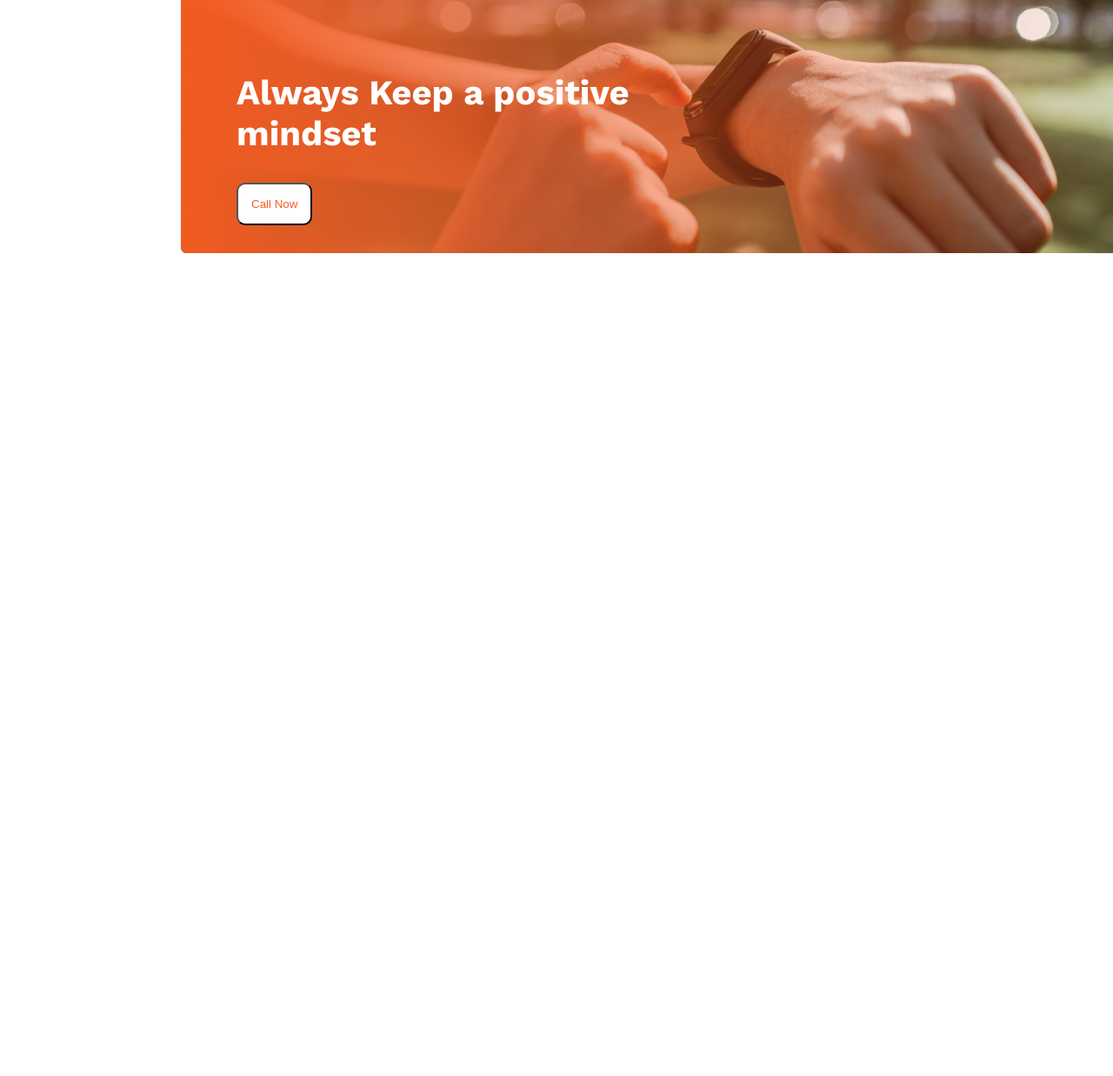
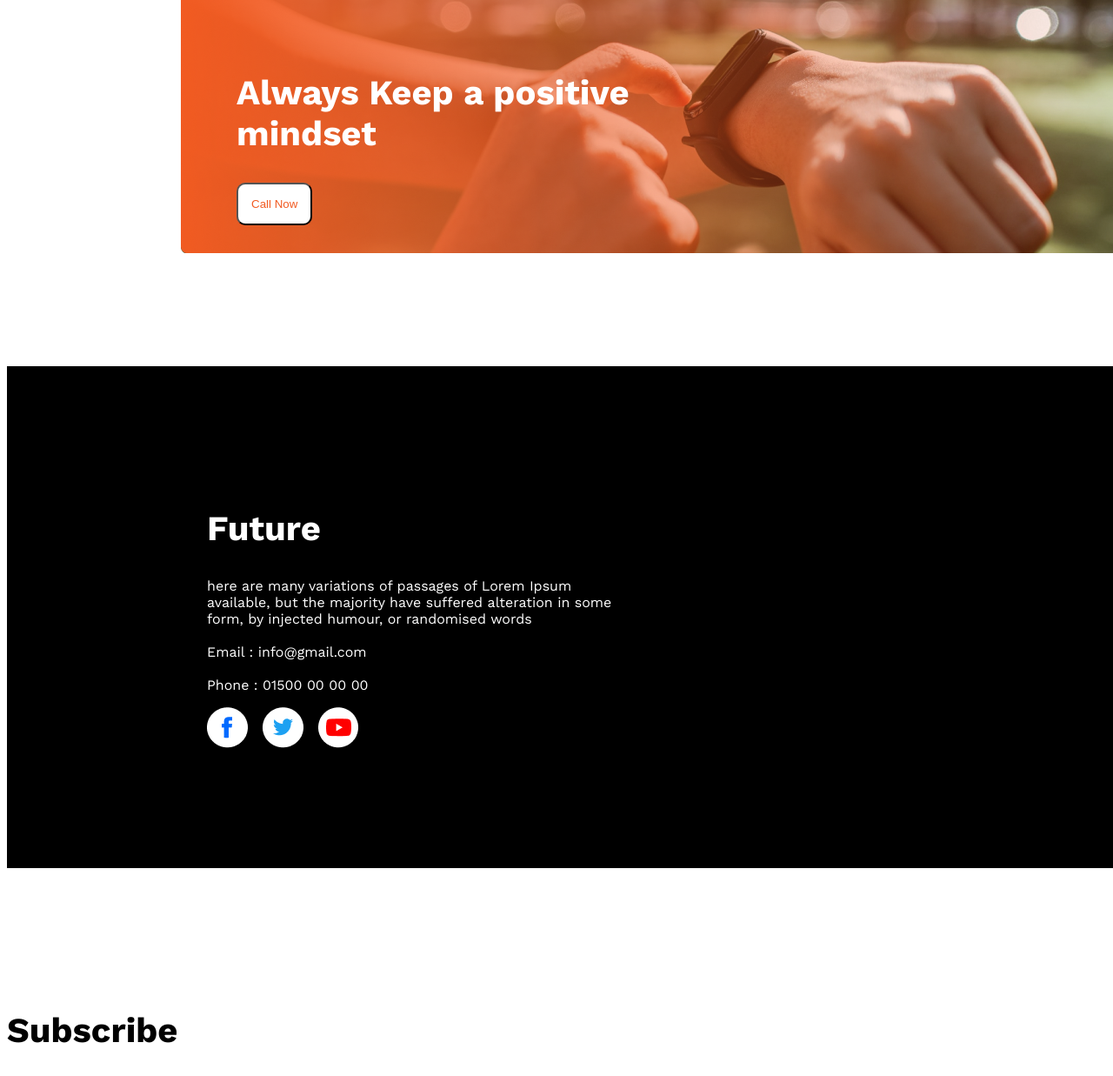
Before and after one commit to TakiaTanjidaHuda/project-2-Assignment, a plain HTML site: page index.html in a window 1280 px wide. Shown: the part 2238-3475 px from the top of the page at 87% size. Before the commit the page ends 2537 px from the top, so only its background shows below. Drawn offline with nearby package versions, Linux system fonts and the light colour scheme.

Commit message:
4th commit

```diff
--- a/index.html
+++ b/index.html
@@ -86,6 +86,24 @@
     </div>
     </section>
     <section id="foot">
+        <div style="height: 317px; width: 485px; padding-top: 130px;padding-bottom: 130px; padding-left: 230px;padding-right: 331px; ">
+        <h1 class="heading-style" style="color: white;">Future</h1>
+        <p class="para" style="color: white;">here are many variations of passages of Lorem Ipsum <br>
+            available, but the majority have suffered alteration in some <br>
+            form, by injected humour, or randomised words <br><br>
+            Email : info@gmail.com <br> <br>
+            Phone : 01500 00 00 00
+        </p>
+        <div style="display: grid; gap: 17px; grid-template-columns: 47px 47px 47px;">
+            <img src="/images/icons/fb.png" alt="">
+            <img src="/images/icons/twitter.png" alt="">
+            <img src="/images/icons/youtube.png" alt="">
+        </div>
+        </div>
+        <div style="height: 204px; width: 325px; padding-right: 229px; padding-top: 130px; padding-bottom: 243px;">
+            <h1 class="heading-style">Subscribe</h1>
+
+        </div>
 
     </section>
 </body>
--- a/style.css
+++ b/style.css
@@ -62,3 +62,9 @@ body{
     width:1140px ;
     background-image: url(/images/gradient2.png), url(/images/watch.png);
 }
+#foot{
+    height: 577px;
+    width: 1600px;
+    margin-top: 130px;
+    background-color: black;
+}
```
